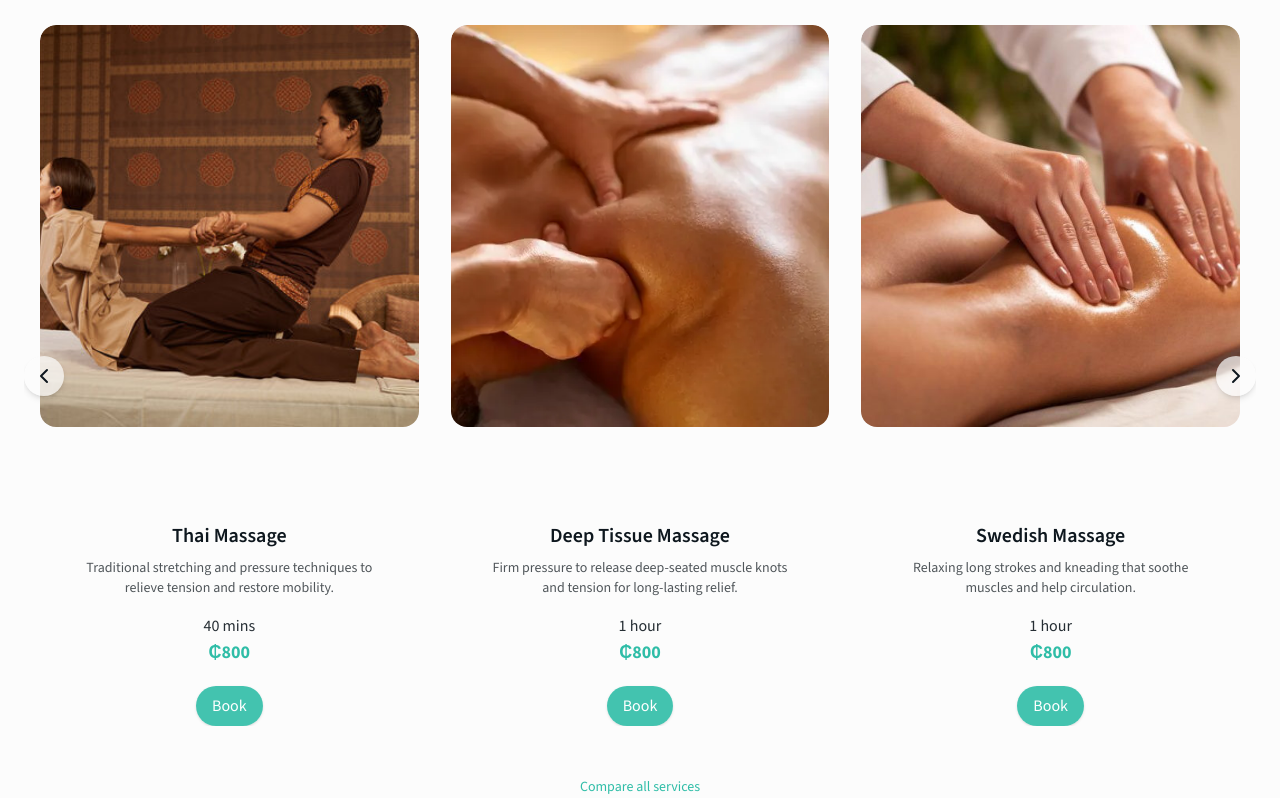
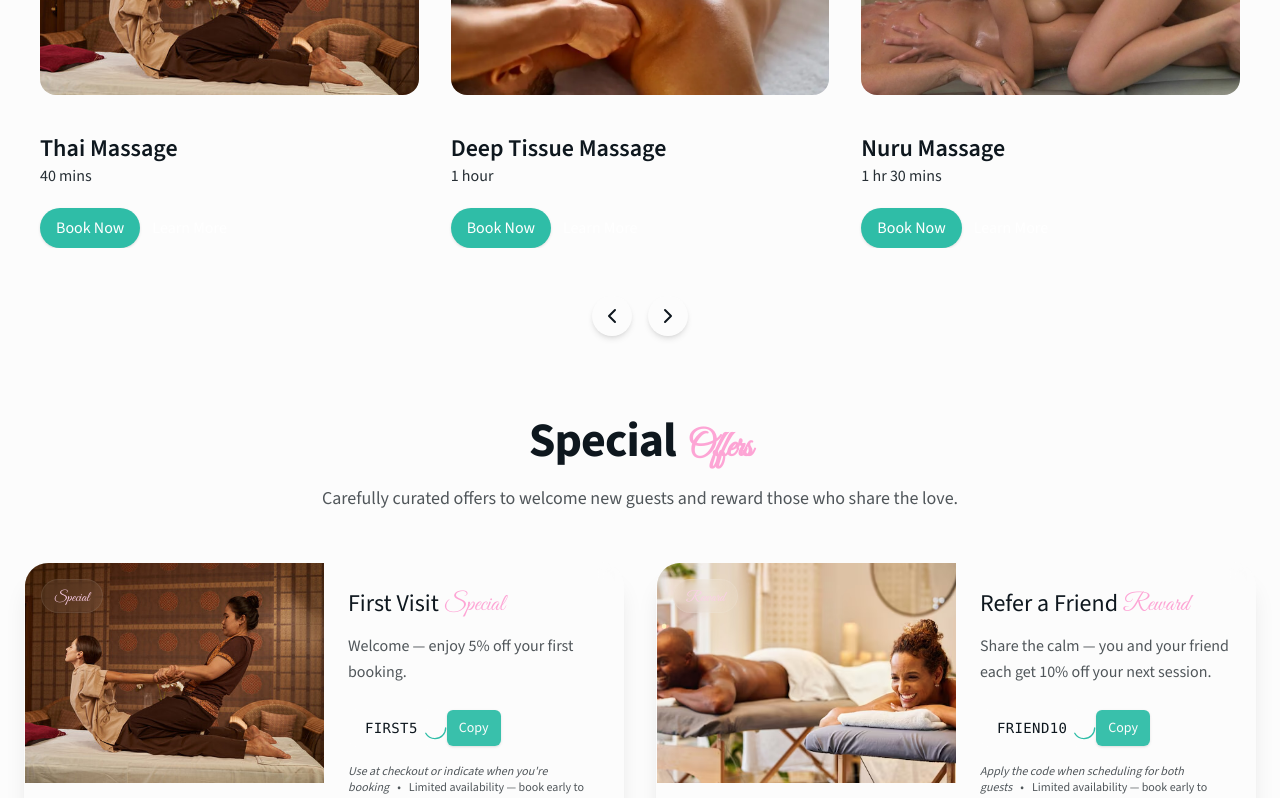
Before and after one commit to bellarthur/bunnymassagespa, a Next.js app: page / in a window 1280 px wide. Shown: the part 920-1718 px from the top of the page. Built offline with nearby package versions, Linux system fonts and the light colour scheme; a web font is replaced by a local one.

Commit message:
coffee break

```diff
--- a/app/layout.tsx
+++ b/app/layout.tsx
@@ -21,7 +21,6 @@ export const metadata: Metadata = {
   title: "Bunny Massage Spa - Luxurious Spa Experience",
   description:
     "Experience ultimate relaxation at Bunny Massage Spa. Professional massage therapy and facial treatments in a serene, luxurious environment.",
-  generator: "v0.app",
 }
 
 export default function RootLayout({
--- a/components/bunny_spa_design_system_components.tsx
+++ b/components/bunny_spa_design_system_components.tsx
@@ -33,18 +33,9 @@ const SERVICES = [
     price: "800",
     duration: "1 hour",
     description:
-      "Firm pressure to release deep-seated muscle knots and tension for long-lasting relief.",
+    "Firm pressure to release deep-seated muscle knots and tension for long-lasting relief.",
     image: "media/deep-tissue.webp",
     alt: "Close-up deep tissue massage",
-  },
-  {
-    name: "Swedish Massage",
-    price: "800",
-    duration: "1 hour",
-    description:
-      "Relaxing long strokes and kneading that soothe muscles and help circulation.",
-    image: "media/swedish-massage.jpg",
-    alt: "Relaxing Swedish massage with oil",
   },
   {
     name: "Nuru Massage",
@@ -80,6 +71,15 @@ const SERVICES = [
     alt: "Therapist combining massage techniques",
   },
   {
+    name: "Swedish Massage",
+    price: "800",
+    duration: "1 hour",
+    description:
+      "Relaxing long strokes and kneading that soothe muscles and help circulation.",
+    image: "media/swedish-massage.jpg",
+    alt: "Relaxing Swedish massage with oil",
+  },
+  {
     name: "Couple Massage",
     price: "1600",
     duration: "1 hr 30 mins",
@@ -567,7 +567,7 @@ export function ServicesSection() {
     if (autoplayRef.current) clearInterval(autoplayRef.current)
     autoplayRef.current = setInterval(() => {
       setCurrent((prev) => (prev + 1) % total)
-    }, 8000)
+    }, 12000)
     return () => {
       if (autoplayRef.current) clearInterval(autoplayRef.current)
     }
@@ -587,7 +587,7 @@ export function ServicesSection() {
         left: cardWidth * nextIndex,
         behavior: "smooth",
       })
-    }, 8000)
+    }, 12000)
 
     return () => clearInterval(autoplay)
   }, [total, paused])
@@ -604,10 +604,10 @@ export function ServicesSection() {
   }, [])
 
   return (
-    <section id="services" className="py-20 bg-background/30">
+    <section id="services" className="pt-20 bg-background/30">
       <div className="container mx-auto px-6 relative">
         {/* Title */}
-        <div className="text-center mb-12">
+        {/* <div className="text-center mb-12">
           <h2 className="text-4xl md:text-5xl font-bold text-foreground flex items-baseline justify-center gap-2">
             <span className="font-[var(--font-playfair)]">Our</span>
             <span style={{ fontFamily: "'Great Vibes', cursive" }} className="text-pink-300">
@@ -617,7 +617,7 @@ export function ServicesSection() {
           <p className="text-muted-foreground max-w-2xl mx-auto mt-4 text-lg">
             Explore our signature treatments designed for luxury, comfort, and deep relaxation.
           </p>
-        </div>
+        </div> */}
 
         {/* Carousel */}
         <div className="relative md:overflow-x-hidden">
@@ -633,8 +633,8 @@ export function ServicesSection() {
                 onMouseEnter={pauseAutoplay}
                 onMouseLeave={() => setPaused(false)}
               >
-                <div className="flex flex-col items-center text-center group">
-                  <div className="w-full aspect-[4/5] overflow-hidden rounded-2xl relative">
+                <div className="flex flex-col items-cente text-cente group">
+                  <div className="w-full aspect-[3/2] overflow-hidden rounded-2xl relative">
                     <motion.img
                       src={s.image}
                       alt={s.alt}
@@ -643,20 +643,19 @@ export function ServicesSection() {
                       transition={{ duration: 0.4 }}
                     />
                   </div>
-                  <div className="mt-6">
-                    <h3 className="text-xl font-semibold text-foreground">{s.name}</h3>
-                    <p className="text-muted-foreground text-sm mt-2 max-w-xs mx-auto">
+                  <div className="w-full">
+                    <h3 className="text-2xl font-semibold text-foreground">{s.name}</h3>
+                    {/* <p className="text-muted-foreground text-sm mt-2 max-w-xs mx-auto">
                       {s.description}
-                    </p>
-                    <div className="mt-4 text-foreground/90">
-                      <div className="font-medium">{s.duration}</div>
-                      <div className="text-lg font-bold text-primary">₵{s.price}</div>
+                    </p> */}
+                    <div className="text-foreground/90">
+                      <div>{s.duration}</div>
+                      {/* <div className="text-lg font-bold text-primary">₵{s.price}</div> */}
                     </div>
-                    {/* <div className="mt-5">
-                      <ServiceButton>Book</ServiceButton>
-                    </div> */}
+                    <div className="flex items-center gap-3 mt-5">
+
                     <button
-                    className="px-4 py-2 mt-5 rounded-full bg-primary/90 text-white font-medium shadow-sm hover:bg-primary transition"
+                    className="px-4 py-2 rounded-full bg-primary text-white font-medium shadow-sm hover:bg-primary transition"
                       onClick={() => {
                       // Store selected service in localStorage
                       if (typeof window !== "undefined") {
@@ -677,8 +676,18 @@ export function ServicesSection() {
                       document.getElementById("booking")?.scrollIntoView({ behavior: "smooth" })
                       }}
                     >
-                      Book
+                      Book Now
                     </button>
+                                         {/* <button
+                    className="px-4 py-2 mt-5 rounded-full bg-secondary font-medium shadow-sm hover:bg-primary transition"
+
+                    >
+                      Learn More
+                    </button> */}
+                     <Link href="#" className="text-white/90 underline-offset-4 font-medium hover:underline">
+                Learn More
+              </Link>
+                    </div>
                   </div>
                 </div>
               </div>
@@ -695,8 +704,8 @@ export function ServicesSection() {
                 key={s.name}
                 className="flex-none w-[85%] snap-center"
               >
-                <div className="flex flex-col items-center text-center group">
-                  <div className="w-full aspect-[4/5] overflow-hidden rounded-2xl relative">
+                <div className="flex flex-col group">
+                  <div className="w-full aspect-[3/2] overflow-hidden rounded-2xl relative">
                     <motion.img
                       src={s.image}
                       alt={s.alt}
@@ -705,20 +714,20 @@ export function ServicesSection() {
                       transition={{ duration: 0.2 }}
                     />
                   </div>
-                  <div className="mt-6">
+
+                  <div className="w-full">
                     <h3 className="text-xl font-semibold text-foreground">{s.name}</h3>
-                    <p className="text-muted-foreground text-sm mt-2 max-w-xs mx-auto">
+                    {/* <p className="text-muted-foreground text-sm mt-2 max-w-xs mx-auto">
                       {s.description}
-                    </p>
-                    <div className="mt-4 text-foreground/90">
-                      <div className="font-medium">{s.duration}</div>
-                      <div className="text-lg font-bold text-primary">₵{s.price}</div>
+                    </p> */}
+                    <div className="text-foreground/90">
+                      <div>{s.duration}</div>
+                      {/* <div className="text-lg font-bold text-primary">₵{s.price}</div> */}
                     </div>
-                    {/* <div className="mt-5">
-                      <ServiceButton>Book</ServiceButton>
-                    </div> */}
+                    <div className="flex items-center gap-3 mt-5 w-full">
+
                     <button
-                    className="px-4 py-2 mt-5 rounded-full bg-primary/90 text-white font-medium shadow-sm hover:bg-primary transition"
+                    className="px-4 py-2 rounded-full bg-primary text-white font-medium shadow-sm hover:bg-primary transition w-1/2"
                       onClick={() => {
                       // Store selected service in localStorage
                       if (typeof window !== "undefined") {
@@ -739,8 +748,15 @@ export function ServicesSection() {
                       document.getElementById("booking")?.scrollIntoView({ behavior: "smooth" })
                       }}
                     >
-                      Book
+                      Book Now
                     </button>
+                    <div className="flex justify-center items-center w-1/2">
+
+                     <Link href="#" className="text-white/90 underline-offset-4 font-medium hover:underline">
+                Learn More
+              </Link>
+                    </div>
+                    </div>
                   </div>
                 </div>
               </div>
@@ -748,7 +764,7 @@ export function ServicesSection() {
           </div>
 
           {/* Arrows for desktop */}
-          <button
+          {/* <button
             onClick={prev}
             className="hidden md:flex absolute left-0 top-1/2 -translate-y-1/2 bg-background/70 hover:bg-background rounded-full p-2 shadow-md"
           >
@@ -759,15 +775,32 @@ export function ServicesSection() {
             className="hidden md:flex absolute right-0 top-1/2 -translate-y-1/2 bg-background/70 hover:bg-background rounded-full p-2 shadow-md"
           >
             <ChevronRight className="w-6 h-6" />
+          </button> */}
+        </div>
+
+                  {/* Arrows for desktop */}
+                  <div className="flex items-center justify-center mt-12 gap-4">
+
+          <button
+            onClick={prev}
+            className="hidden md:flex bg-primary-foreground/25 rounded-full p-2 shadow-md"
+          >
+            <ChevronLeft className="w-6 h-6" />
           </button>
-        </div>
+          <button
+            onClick={next}
+            className="hidden md:flex bg-primary-foreground/25 rounded-full p-2 shadow-md"
+          >
+            <ChevronRight className="w-6 h-6" />
+          </button>
+                  </div>
 
         {/* Compare Link */}
-        <div className="mt-12 text-center">
+        {/* <div className="mt-12 text-center">
           <Link href="/compare-services" className="text-sm text-primary underline-offset-4 hover:underline">
             Compare all services
           </Link>
-        </div>
+        </div> */}
       </div>
     </section>
   )
```
